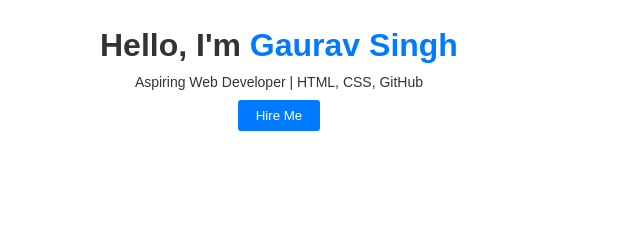
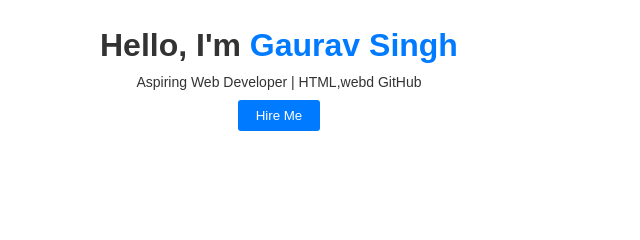
Before and after one commit to Gauravv110197/experiment1-web, a plain HTML site: page My Portfolio/index.html in a window 1280 px wide. Shown: the part 137-377 px from the top of the page, 0-640 px from the left. Drawn offline with Linux system fonts and the light colour scheme.

Commit message:
my portfolio

```diff
--- a/My Portfolio/index.html
+++ b/My Portfolio/index.html
@@ -21,7 +21,7 @@
 <section class="hero">
     <div class="hero-text">
         <h1>Hello, I'm <span>Gaurav Singh</span></h1>
-        <p>Aspiring Web Developer | HTML, CSS, GitHub</p>
+        <p>Aspiring Web Developer | HTML,webd GitHub</p>
         <button class="hire-btn">Hire Me</button>
     </div>
 
```
